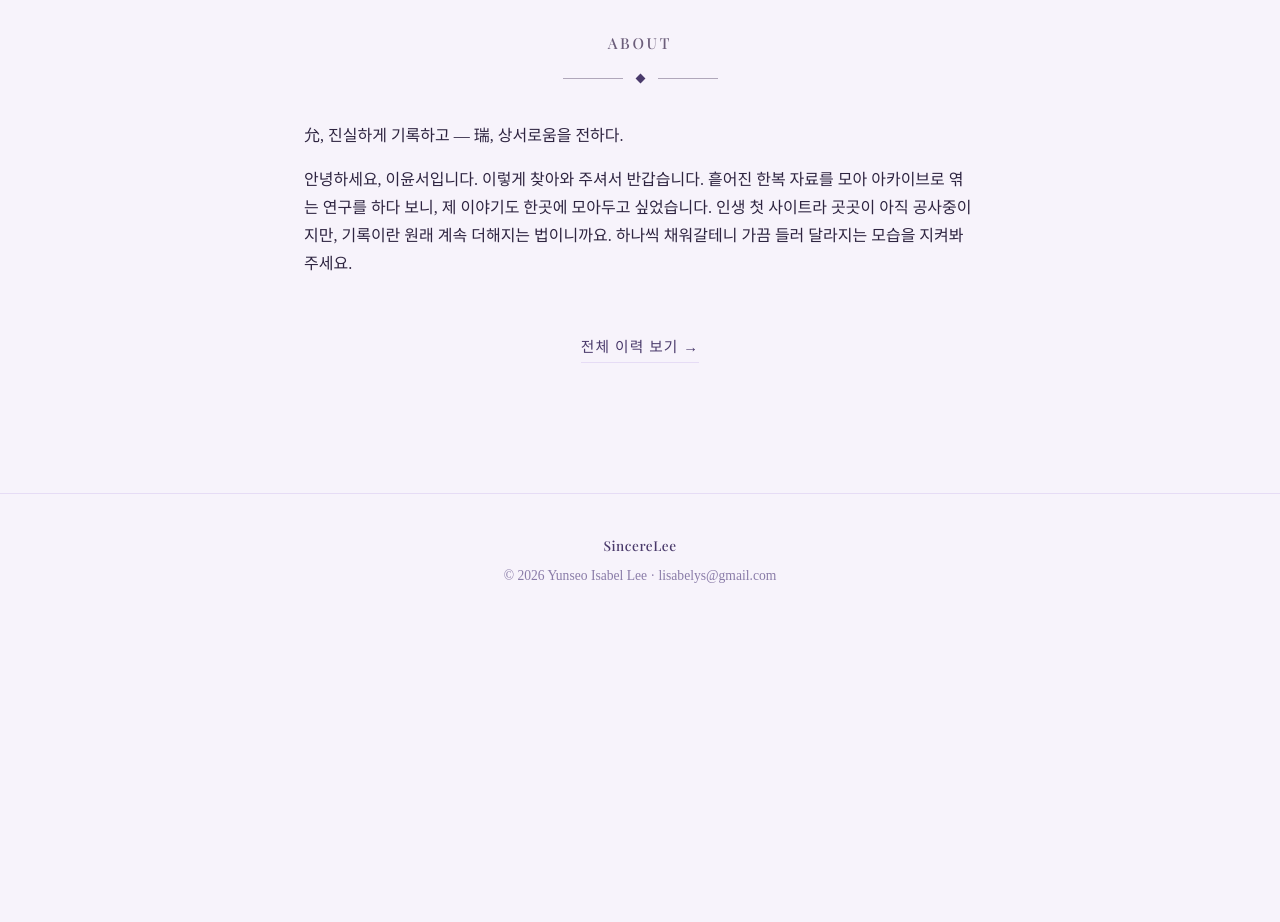
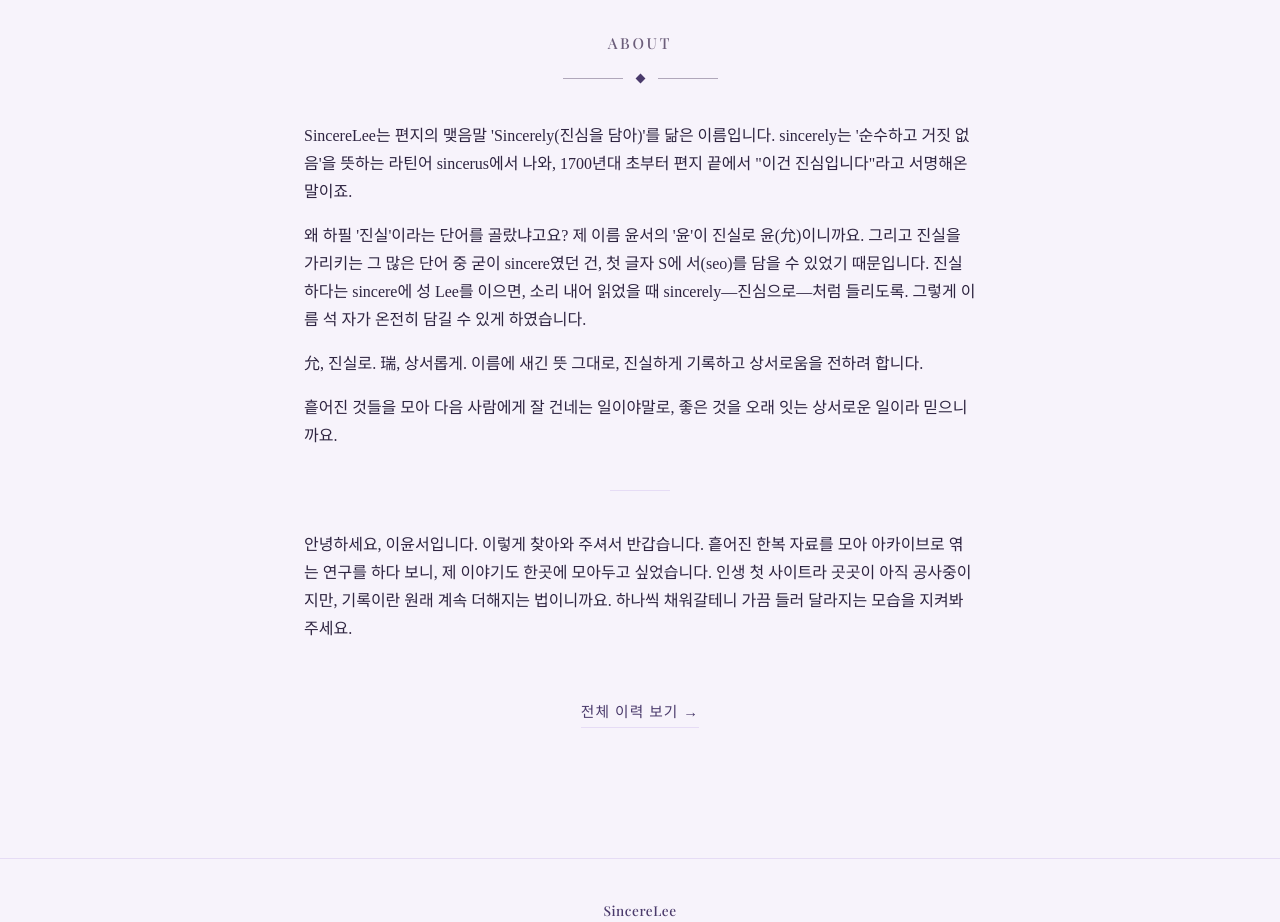
Before and after one commit to Yunseo-Isabel-Lee/isabel.co.kr, a plain HTML site: page index.html in a window 1280 px wide. Shown: the part 880-1802 px from the top of the page. Before the commit the page ends 1508 px from the top, so only its background shows below. Drawn offline with nearby package versions, Linux system fonts and the light colour scheme; a web font is replaced by a local one.

Commit message:
Update index.html

```diff
--- a/index.html
+++ b/index.html
@@ -186,6 +186,12 @@
       transition: opacity 0.2s ease;
     }
     .about-cta:hover { opacity: 0.6; }
+    .about-sep {
+      border: none;
+      border-top: 1px solid var(--line);
+      width: 60px;
+      margin: 40px auto;
+    }
 
     @media (max-width: 560px) {
       .nav { padding: 18px 22px; }
@@ -251,7 +257,11 @@
   <section class="about" id="about">
     <p class="about-eyebrow">About</p>
     <div class="about-divider"><span class="diamond"></span></div>
-    <p><span class="han">允</span>, 진실하게 기록하고 — <span class="han">瑞</span>, 상서로움을 전하다.</p>
+    <p>SincereLee는 편지의 맺음말 'Sincerely(진심을 담아)'를 닮은 이름입니다. sincerely는 '순수하고 거짓 없음'을 뜻하는 라틴어 sincerus에서 나와, 1700년대 초부터 편지 끝에서 "이건 진심입니다"라고 서명해온 말이죠.</p>
+    <p>왜 하필 '진실'이라는 단어를 골랐냐고요? 제 이름 윤서의 '윤'이 진실로 윤(允)이니까요. 그리고 진실을 가리키는 그 많은 단어 중 굳이 sincere였던 건, 첫 글자 S에 서(seo)를 담을 수 있었기 때문입니다. 진실하다는 sincere에 성 Lee를 이으면, 소리 내어 읽었을 때 sincerely—진심으로—처럼 들리도록. 그렇게 이름 석 자가 온전히 담길 수 있게 하였습니다.</p>
+    <p>允, 진실로. 瑞, 상서롭게. 이름에 새긴 뜻 그대로, 진실하게 기록하고 상서로움을 전하려 합니다.</p>
+    <p>흩어진 것들을 모아 다음 사람에게 잘 건네는 일이야말로, 좋은 것을 오래 잇는 상서로운 일이라 믿으니까요.</p>
+    <hr class="about-sep">
     <p>안녕하세요, 이윤서입니다. 이렇게 찾아와 주셔서 반갑습니다. 흩어진 한복 자료를 모아 아카이브로 엮는 연구를 하다 보니, 제 이야기도 한곳에 모아두고 싶었습니다. 인생 첫 사이트라 곳곳이 아직 공사중이지만, 기록이란 원래 계속 더해지는 법이니까요. 하나씩 채워갈테니 가끔 들러 달라지는 모습을 지켜봐 주세요.</p>
     <a class="about-cta" href="/cv">전체 이력 보기 →</a>
   </section>
```
